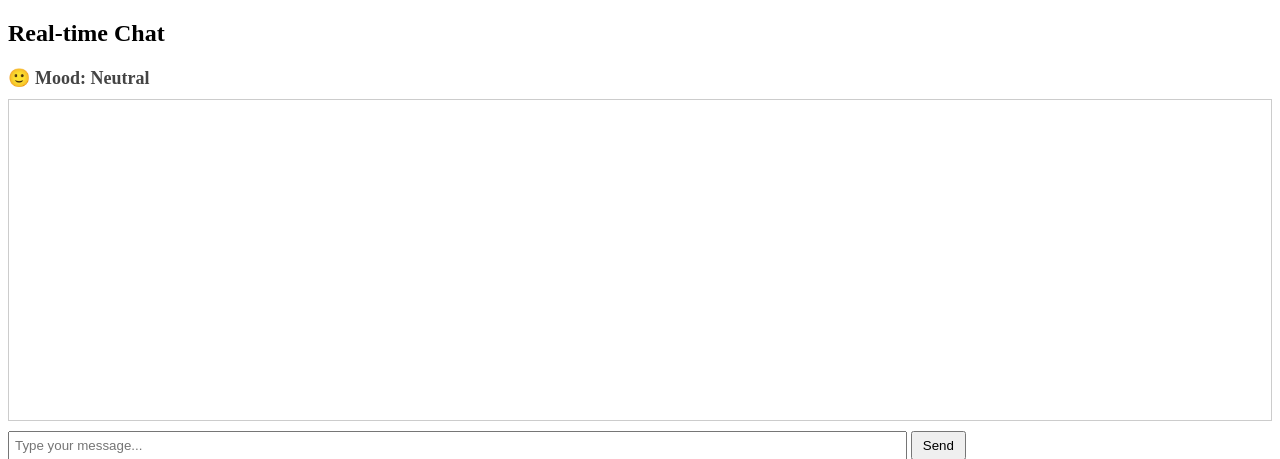
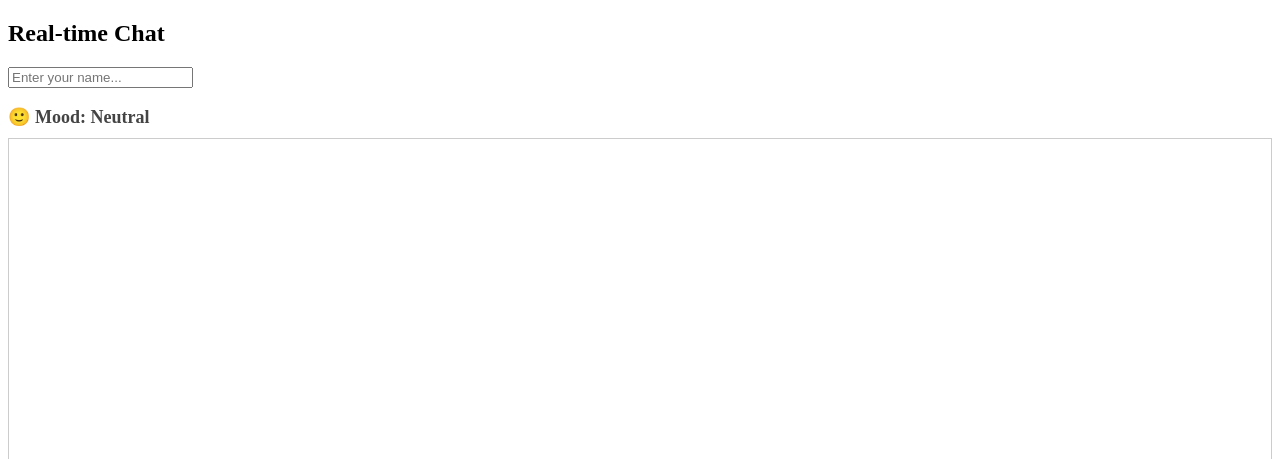
Before and after one commit to Rehanshaikh66/flask-chat-app, a Flask app: page / in a window 1280 px wide. Shown: the top 459 px of the page. Run offline with Flask 3, Linux system fonts and the light colour scheme; parts of the project's set-up code (start-up, migrations or seed data) failed here and were passed over; some libraries are stand-ins or nearby versions.

Commit message:
Added user name support and mood analysis update

```diff
--- a/app.py
+++ b/app.py
@@ -28,13 +28,19 @@ def char():
 
 @socketio.on("message")                            # adding  Listner function and giving event name as (message)
 
-def handel_message(msg):                           # passing parameter (msg) to function
-    print(f"User Message :  {msg}")                # Print message on server
+def handel_message(data):                           # passing parameter (msg) to function
+    name = data.get("name", "User")
+    msg = data.get("message", "")
+
+    print(f"{name} Message :  {msg}")                # Print message on server
+
+
 
 
 # Use VADER Which is a part Nltk Liabrary to analyze the sentiment of the message
 # Save message to MongoDB with timestamp
     collection.insert_one({
+        "name": name,
         "text": msg,
         "timestamp": datetime.utcnow()              # Save time so we can later fetch "latest" messages
     })
@@ -60,13 +66,13 @@ def handel_message(msg):                           # passing parameter (msg) to
         mood = "🙂 Neutral sentiment so far"                        # Or else scores are considered neutral
 
     # Add mood to message
-    message_with_mood =f"User: {msg}"                         # Using f String
+    message_with_mood =f"{name}: {msg}"                         # Using f String
     # send(message_with_mood, broadcast = True)                 # Using Send function from socket.oi  to send the msg to all connected client and itself too cuz we are braodcasting it
 
     # Send mood separately
     socketio.emit("mood_update", mood)
 
-    send(f"{message_with_mood}", broadcast=True)
+    send({"name": name, "message": msg}, broadcast=True)
 
 if (__name__) ==  '__main__':
     port = int(os.environ.get("PORT", 5000))
--- a/templates/index.html
+++ b/templates/index.html
@@ -13,6 +13,8 @@
 </head>
 <body>
     <h2>Real-time Chat</h2>
+    <input type=" text" id="name" placeholder="Enter your name..."/>
+    <br><br>
     <div id="mood-box">🙂 Mood: Neutral</div> <!--NEW mood display section -->
     <div id="chat-box"></div>
     <input type="text" id="message" placeholder="Type your message..." />
@@ -24,8 +26,8 @@
         // Creationg a Listner Function
         socket.on('message' , function(msg) {                      // Giving Event Name "message" and data as Function(msg)
             const Box = document.getElementById("chat-box");       // Finding ('Chat box') by id and stroing it in tp variable Box    --------------  so that we can add new meaasges in the Box
-            const [mood, userMsg] = msg.split("\n");               // Split the incoming message into mood and actual message  Split at \n
-            Box.innerHTML += `<div>${msg}</div>`;                  // innnerHTML means Inside the chat box   So basically this line add new meaage in side the chat box  and writing the (msg) between <div> so it appears on New Line
+            // const [mood, userMsg] = msg.split("\n");               // Split the incoming message into mood and actual message  Split at \n
+            Box.innerHTML += `<div>${msg.name}: ${msg.message}</div>`;     // innnerHTML means Inside the chat box   So basically this line add new meaage in side the chat box  and writing the (msg) between <div> so it appears on New Line
             Box.scrollTop = Box.scrollHeight;                      // scrollTop shows how far down the box is scrolled and scrollHeight shows total height of the messages  bascaaly this line Automatically scroll the chat box to the bottom, so the latest message is visible.
         });
          // Handle mood update separately
@@ -38,11 +40,20 @@
         // what happens when we click the send button
 
         document.getElementById('send-btn').onclick = function() {      //  So First it Find send-btn by elemmentid  and when the user click the button  it run this function
-            const input = document.getElementById('message');            // it find the Message input box and stores it in Varable ("INPUT")  so that if user write some text we can access it using input.value
-            const msg = input.value;                                     // This Stores the Actual text in the variable msg
-            if (msg.trim() !== "") {                                      // And this line trim the space of the text and check whether the  message are not  empty text
-                socket.send(msg);                                        // This send meg to the server
-                input.value = "";                                        // This line clear the input Box
+            const name_input = document.getElementById('name')
+            const msg_input = document.getElementById('message');            // it find the Message input box and stores it in Varable ("INPUT")  so that if user write some text we can access it using input.value
+
+            const name = name_input.value.trim()
+            const msg = msg_input.value.trim();                                     // This Stores the Actual text in the variable msg
+
+            if (name === ""){
+                alert("Please enter your name before sending a message.")
+                return;
+            }
+
+            if (msg !== "") {                                      // And this line trim the space of the text and check whether the  message are not  empty text
+                socket.emit('message', { name: name, message: msg});                                        // This send meg to the server
+                msg_input.value = "";                                        // This line clear the input Box
             }
         }
     </script>
```
